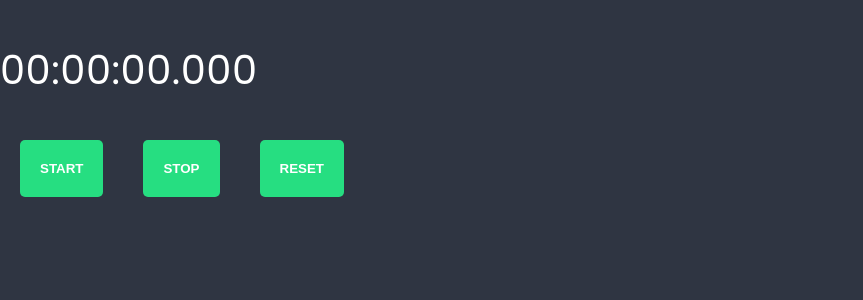
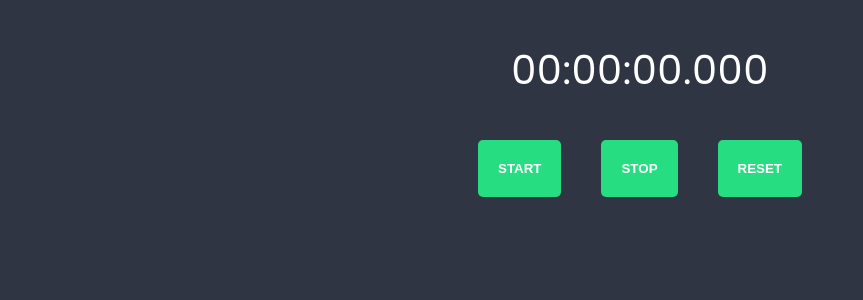
Before and after one commit to OlhaOvcharenko/Timer, a React (Create React App) app: page / in a window 1280 px wide. Shown: the top 300 px of the page, without its empty margins (0-863 px from the left). Built offline with nearby package versions, Linux system fonts and the light colour scheme.

Commit message:
fix styles and add component Container

```diff
--- a/src/App.js
+++ b/src/App.js
@@ -1,6 +1,7 @@
 import React, { useState, useEffect } from 'react';
-import TimeDisplay from "./components/TimeDisplay/TimeDisplay";
-import Button from './components/Buttons/Button';
+import TimeDisplay from './Components/TimeDisplay/TimeDisplay';
+import Button from './Components/Buttons/Button';
+import Container from './Components/Container/Container';
 
 const App = () => {
 
@@ -33,12 +34,12 @@ const App = () => {
   };
 
   return (
-    <div>
+    <Container>
       <TimeDisplay time={currentTime}/>
       <Button onClick={handleStartClick}>Start</Button>
       <Button onClick={handleStopClick}>Stop</Button>
       <Button onClick={handleResetClick}>Reset</Button>
-    </div>
+    </Container>
   );
 }
 
--- /dev/null
+++ b/src/Components/Container/Container.js
@@ -0,0 +1,7 @@
+import styles from './Container.module.scss'
+
+const Container = props => {
+    return (<div className={styles.wrapper}>{props.children}</div>);
+  };
+
+  export default Container;
--- /dev/null
+++ b/src/Components/Container/Container.module.scss
@@ -0,0 +1,5 @@
+.wrapper{
+    max-width: 1200px;
+    text-align: center;
+    margin: 20px auto
+}
--- a/src/index.js
+++ b/src/index.js
@@ -2,7 +2,6 @@ import React from 'react';
 import ReactDOM from 'react-dom/client';
 import App from './App';
 
-import 'font-awesome/css/font-awesome.min.css';
 
 import './styles/normalize.scss';
 import './styles/global.scss';
```
